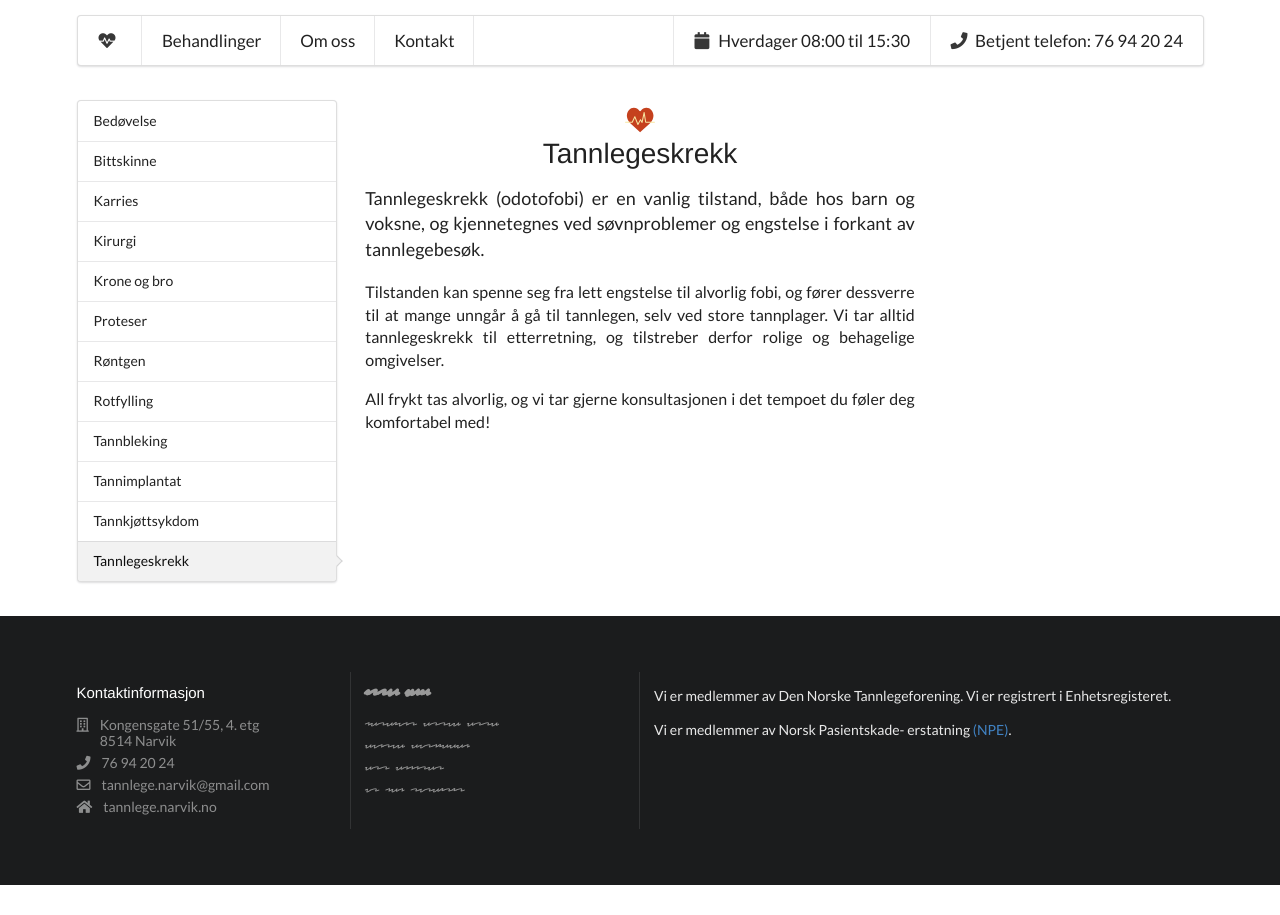
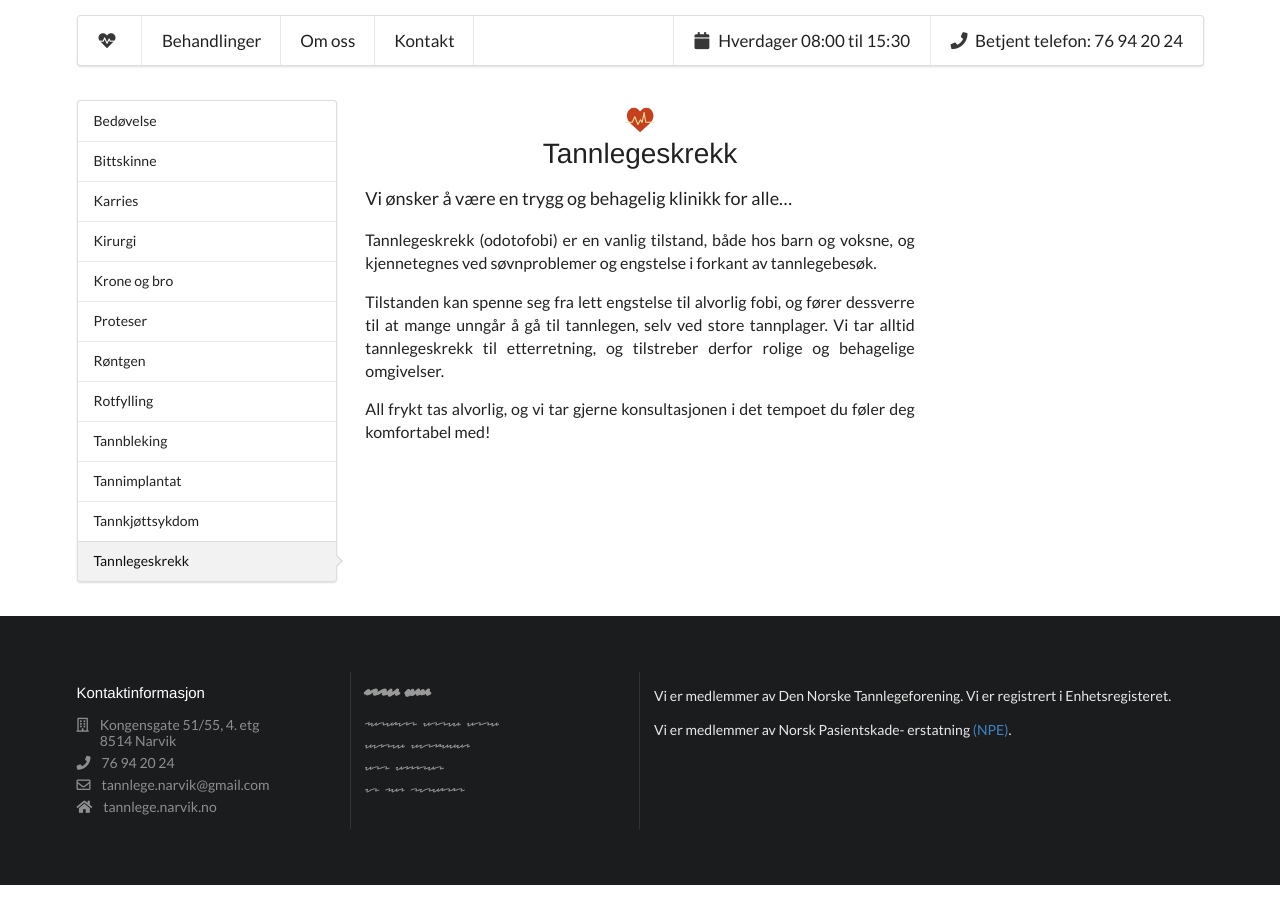
Before and after one commit to Starefossen/tannlege.narvik.no, a Jekyll site: the page built from _treatments/tannlegeskrekk.md, in a window 1280 px wide. Built offline with Jekyll 4.4.1, drawn with Linux system fonts in a browser that asks for light colours; nearby versions of some CDN libraries.

Commit message:
Update tannlegeskrekk.md

```diff
--- a/_treatments/tannlegeskrekk.md
+++ b/_treatments/tannlegeskrekk.md
@@ -4,10 +4,12 @@ title: Tannlegeskrekk
 image: cardiogram
 ---
 
+Vi ønsker å være en trygg og behagelig klinikk for alle...
+
+<!--more-->
+
 Tannlegeskrekk (odotofobi) er en vanlig tilstand, både hos barn og voksne, og
 kjennetegnes ved søvnproblemer og engstelse i forkant av tannlegebesøk.
-
-<!--more-->
 
 Tilstanden kan spenne seg fra lett engstelse til alvorlig fobi, og fører
 dessverre til at mange unngår å gå til tannlegen, selv ved store tannplager. Vi
```
